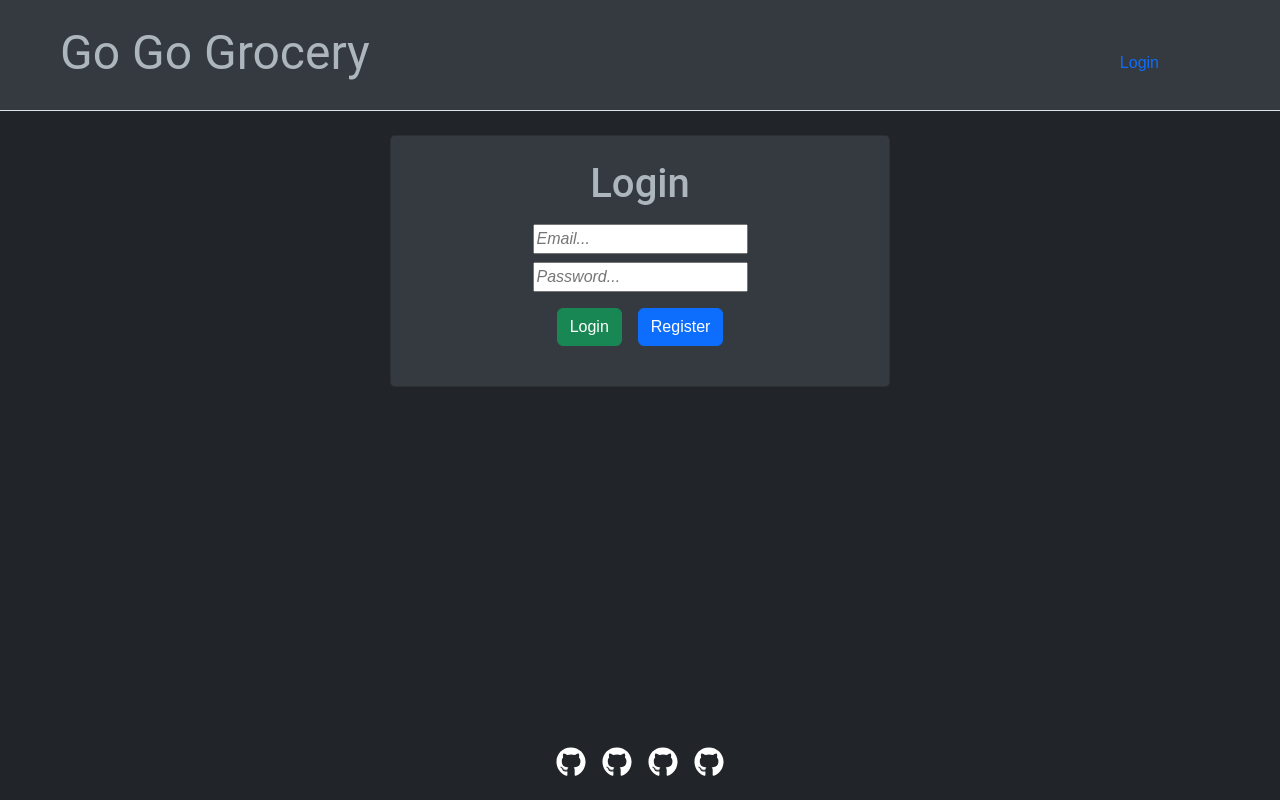
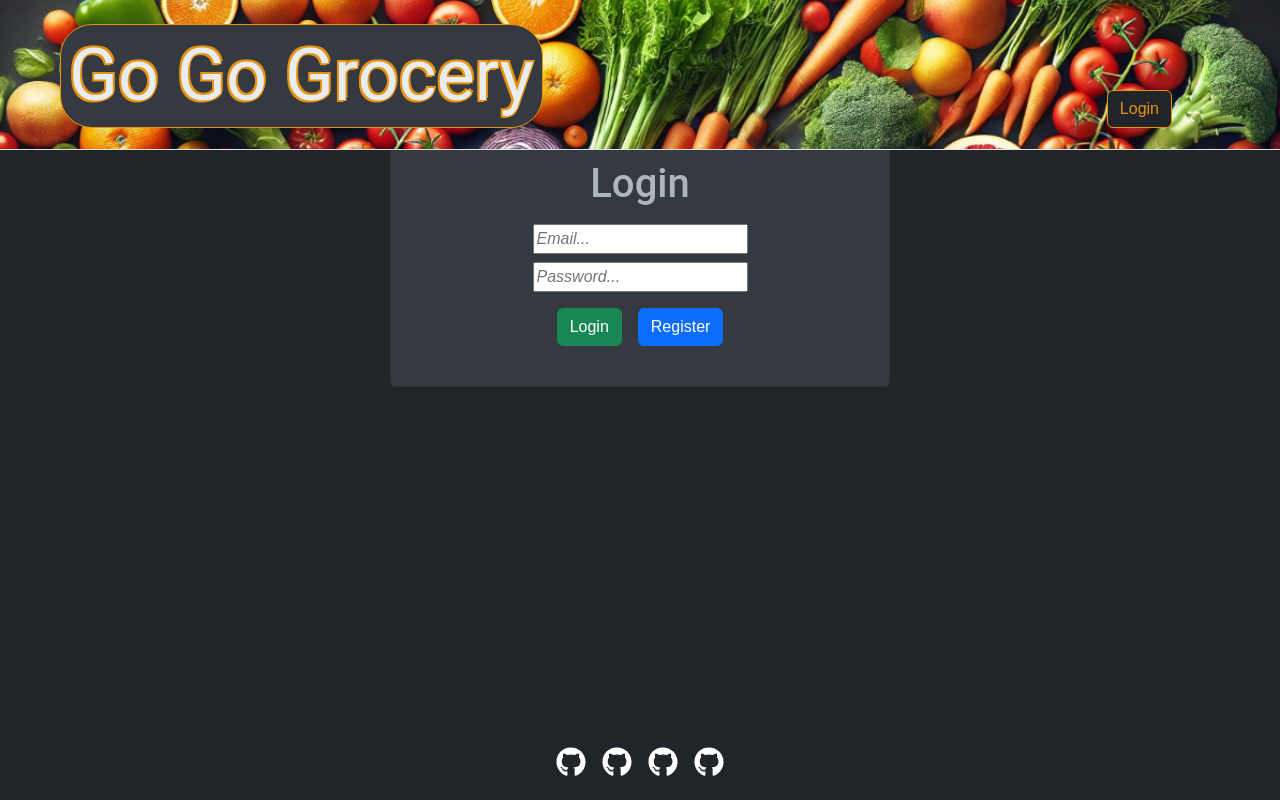
Before and after one commit to cablej02/go-go-grocery, a React (Vite) app in the folder client/: page /login in a window 1280 px wide. Built offline with nearby package versions, Linux system fonts and the light colour scheme.

Commit message:
styling for Nav bar

```diff
--- a/client/src/components/Header.jsx
+++ b/client/src/components/Header.jsx
@@ -1,13 +1,30 @@
 import Navbar from './Navbar'
+
+const styles ={
+    backgroundImage:`url('/headerBanner.png')`,
+    backgroundSize:'cover',
+    backgroundPosition:'center',
+    height:'150px',
+    position:'fixed',
+    top: 0,
+    left: 0,
+    width: '100%',
+    zIndex: 1001,
+}
 
 const Header = () => {
     return (
         <header
-            className="pt-1 bg-dark border-bottom"
-            style={{ position: 'fixed', top: 0, left: 0, width: '100%', zIndex: 1001 }}
+            className="pt-1 bg-dark border-bottom d-flex flex-column align-items-end"
+            style={styles}
         >
-            <div className="container" style={{ display: 'flex', justifyContent: 'space-between', alignItems: 'flex-end', width: '100%' }}>
-                <h1 className='display-5 fw-normal'>Go Go Grocery</h1>
+            <div className="container d-flex align-items-end justify-content-between">
+                <h1
+                    className='display-2 fw-normal text-light bg-dark border border-primary rounded-5 p-2'
+                    style={{
+                        textShadow:`-2px -2px var(--bs-primary), 2px -2px var(--bs-primary), -2px 2px var(--bs-primary), 1px 1px var(--bs-primary)`
+                    }}
+                >Go Go Grocery</h1>
                 <Navbar />
             </div>
         </header>
--- a/client/src/components/Navbar.jsx
+++ b/client/src/components/Navbar.jsx
@@ -19,18 +19,18 @@ const Navbar = () => {
   }, [loginCheck]);  // Dependency array ensures useEffect runs when loginCheck changes
 
   return (
-    <div className="display-flex justify-space-between align-center py-2 px-5 mint-green">
+    <div className="display-flex justify-space-between align-center py-2 px-5">
       <div>
         {
           // Conditional rendering based on loginCheck state
           !loginCheck ? (
             // Render login button if user is not logged in
-            <button className="btn" type='button'>
-              <Link to='/login'>Login</Link>
+            <button className="btn btn-dark text-primary border-primary" type='button'>
+              <Link className="text-primary" to='/login'>Login</Link>
             </button>
           ) : (
             // Render logout button if user is logged in
-            <button className="btn" type='button' onClick={() => {
+            <button className="btn btn-dark text-primary border-primary" type='button' onClick={() => {
               auth.logout();  // Call logout() method from auth utility on button click
             }}>Logout</button>
           )
--- a/client/src/index.css
+++ b/client/src/index.css
@@ -1,6 +1,6 @@
 :root {
-    --bs-primary: rgb(0, 123, 255);
-    --bs-primary-rgb: 0, 123, 255;
+    --bs-primary: rgb(230, 146, 19);
+    --bs-primary-rgb: 230, 146, 19;
 
     --bs-secondary: rgb(108, 117, 125);
     --bs-secondary-rgb: 108, 117, 125;
@@ -17,8 +17,8 @@
     --bs-danger: rgb(220, 53, 69);
     --bs-danger-rgb: 220, 53, 69;
 
-    --bs-light: rgb(248, 249, 250);
-    --bs-light-rgb: 248, 249, 250;
+    --bs-light: rgb(232, 237, 241);
+    --bs-light-rgb: 232, 237, 241;
 
     --bs-dark: rgb(51, 57, 64);
     --bs-dark-rgb: 52, 58, 64;
@@ -31,7 +31,7 @@
     --bs-body-color-rgb: 173, 181, 189;
 
     /* Links */
-    --bs-link-color: rgb(13, 110, 253);
+    --bs-link-color: rgb(152, 178, 203);
     --bs-link-hover-color: rgb(10, 88, 202);
 }
 
```
Also changed, not shown: client/public/headerBanner.png (added).
